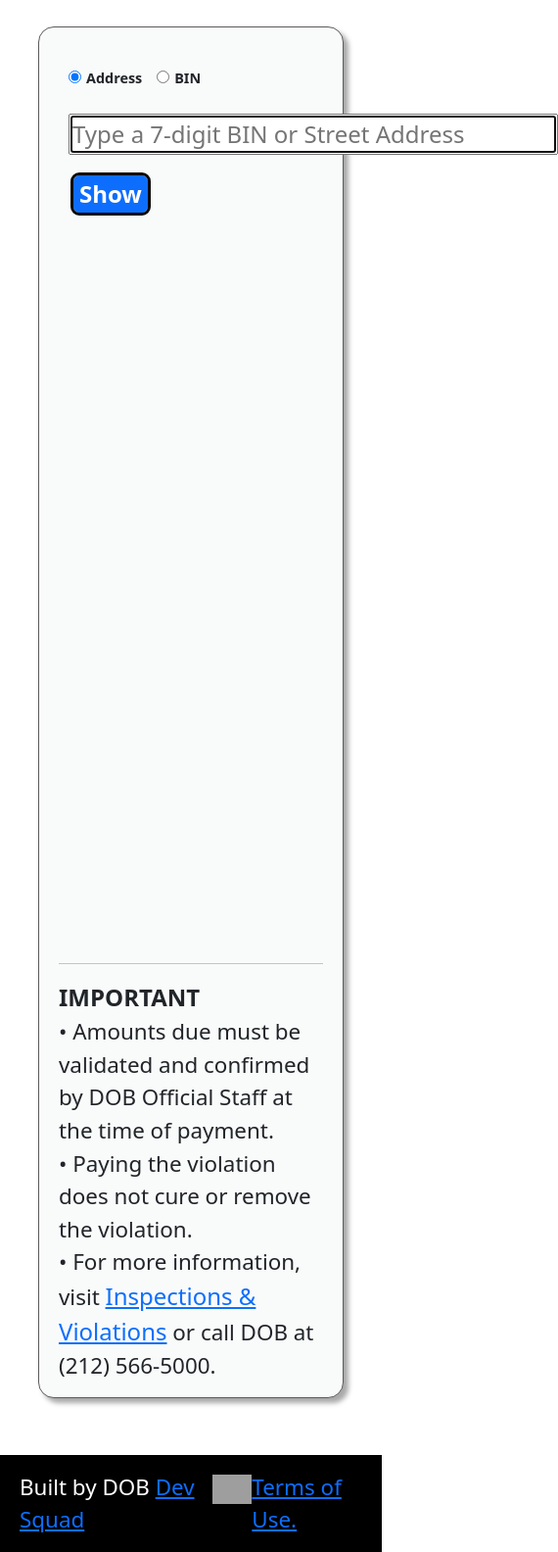
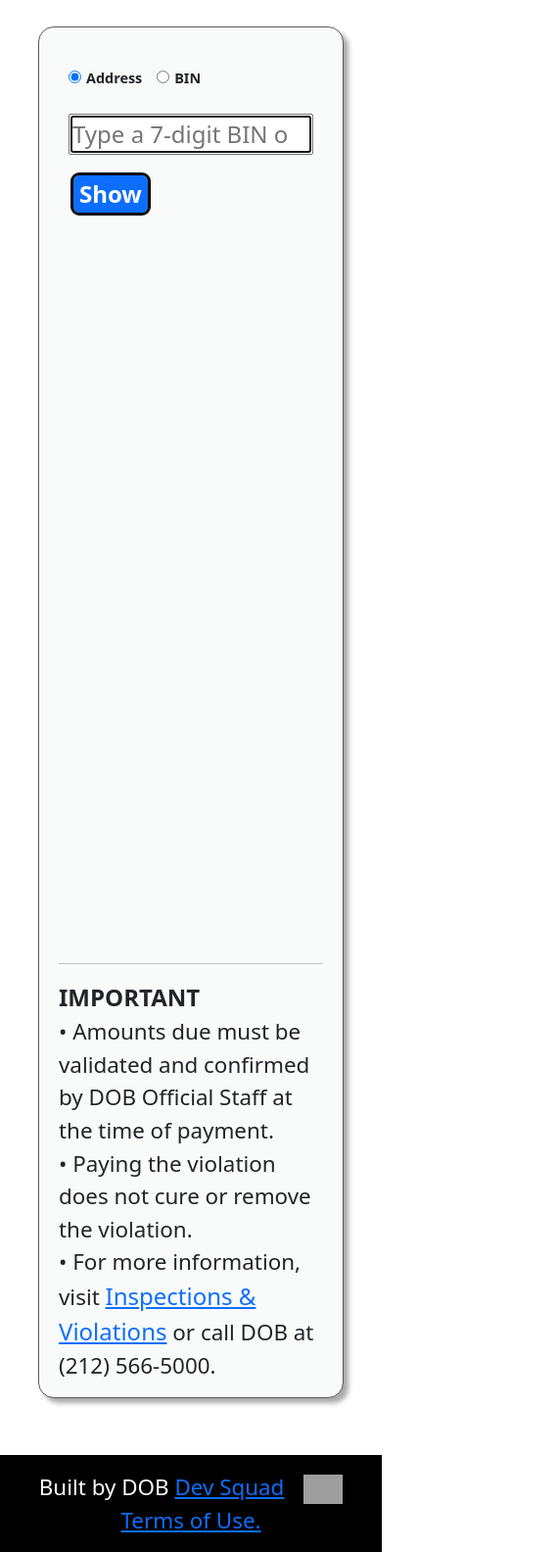
Before and after one commit to NYCDOB/ViosAmountDue, a plain HTML site: page viobeta.html in a window 390 px wide. Shown: the part 279-1863 px from the top of the page at 98% size, 570 px wide, since content can reach past the window. Drawn offline with nearby package versions, Linux system fonts and the light colour scheme; grey boxes are pictures that could not be loaded.

Commit message:
Update viobeta.css

```diff
--- a/viobeta.css
+++ b/viobeta.css
@@ -28,7 +28,15 @@ body{
 .maininput{padding:30px; max-height:300px;display:flex;flex-direction: row;flex-wrap:wrap; gap:20px; min-width: 50%;
 & ._rad{display:flex;flex-direction:row;gap:10px;flex-wrap:nowrap;}
 & label {font-size:60%;font-weight:bolder;margin:5px;}
-& ._typelist {display:flex;flex-direction:column;align-content:flex-start;gap:0;flex:3;width:500px;}
+/* & ._typelist { */
+._typelist {
+        display:flex;
+        flex-direction:column;
+        align-content:flex-start;
+        max-width: -webkit-fill-available;
+        gap:0;
+        flex:3;
+        width:500px;}
 }
 .selectordiv, .divlist {
     display:none;
@@ -44,7 +52,8 @@ body{
         gap: 10px;
         min-height:720px;
     & > div {
-        display:flex;flex-direction:row;gap:30px;align-items:flex-end;
+        display:flex;flex-direction:row;
+        gap:30px 30px;align-items:flex-end;flex-wrap:wrap;
     }
 }
 .datacontent div div  {
@@ -156,12 +165,6 @@ body{
 	cursor:pointer;
 }
 
-@media( max-width:1200px){
-
-	.showhelp {
-		display:none;
-	}
-}
 .material-symbols-outlined {
 font-variation-settings:
 'FILL' 0,
@@ -175,4 +178,15 @@ font-size: 16px;
     color: blue;
     font-size: 1.2em;
 }
-._foot{width:100%;display:flex;justify-content:space-between;background-color:black;color:white;padding:16px 20px;font-weight:500;font-size:1.4rem;margin-top:28px;}
+._foot{width:100%;display:flex;flex-wrap:wrap;justify-content:space-between;background-color:black;color:white;padding:16px 20px;font-weight:500;font-size:1.4rem;margin-top:28px;}
+
+@media( width <= 768px ){
+    ._foot{justify-content:space-evenly !important;}
+    z.datacontent div {gap:0px 30px}
+    .datacontent div .numbers { justify-content: flex-start !important; }
+}
+@media( max-width:1200px){
+	.showhelp {
+		display:none;
+	}
+}
```
